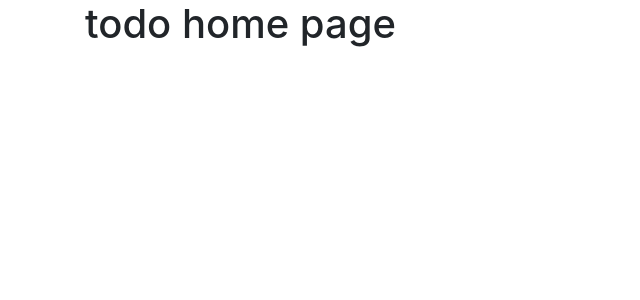
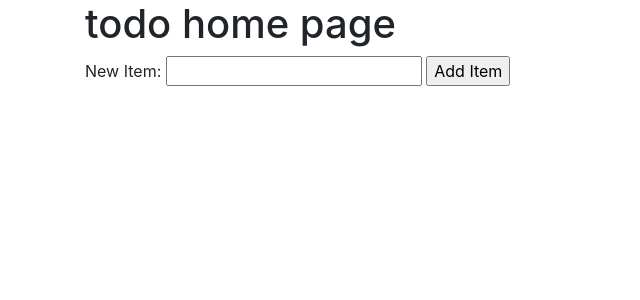
Before and after one commit to ramy100/django_todo_list_app, a Django app: page / in a window 1280 px wide. Shown: the top 300 px of the page, without its empty margins (0-640 px from the left). Run offline with Django 3.2, Linux system fonts and the light colour scheme; data that the repository does not hold is empty; some libraries are stand-ins or nearby versions.

Commit message:
adding new item to list

```diff
--- /dev/null
+++ b/templates/partials/todo_item.html
@@ -0,0 +1,3 @@
+<div onclick="clicked(this,'{{item.id}}')">
+    <h1> <i class="far fa-square"></i> {{item_desc}}</h1>
+</div>
--- a/templates/todo_list/home_page.html
+++ b/templates/todo_list/home_page.html
@@ -5,5 +5,19 @@
     <script src="{% static 'style/js/home.js'%}"></script>
 {% endblock %}
 <h1>todo home page</h1>
+<form>
+    {% csrf_token %}
+    <label for="description">New Item: </label>
+    <input id="description" type="text" name="description">
+    <input type="submit" onclick="add_todo_item(event)" value="Add Item">
+</form>
+
+<div class="items">
+
+    {% for item in items %}
+        {% include 'partials/todo_item.html' with item_desc=item.description %}
+    {% endfor %}
+
+</div>
 
 {% endblock %}
--- a/todo_list_app/urls.py
+++ b/todo_list_app/urls.py
@@ -6,4 +6,5 @@ app_name = 'Projects'
 
 urlpatterns = [
     path('', views.home_page, name='home_page'),
+    path('additem', views.add_todo_item, name='home_page'),
 ]
--- a/todo_list_app/views.py
+++ b/todo_list_app/views.py
@@ -1,5 +1,25 @@
 from django.shortcuts import render
+from .models import Item
+from django.http import JsonResponse
+from django.core.serializers.json import DjangoJSONEncoder
+
 
 # Create your views here.
 def home_page(request):
-    return render(request, "todo_list/home_page.html")
+    items = Item.objects.all()
+    context = {'items':items}
+    return render(request, "todo_list/home_page.html",context)
+
+#Ajax add new todo item
+# Method POST --> /additem
+def add_todo_item(request):
+    descrition = request.POST.get('description')
+    if request.method == 'POST':
+        if descrition:
+            new_item = Item(description = descrition )
+            new_item.save()
+            #if item was saved return a response with the item id
+            if new_item.id:
+                return JsonResponse({'id': new_item.id ,'message':"Added new item"})
+
+            return JsonResponse(status=500, data={'message':"Couldn't add"})
```
